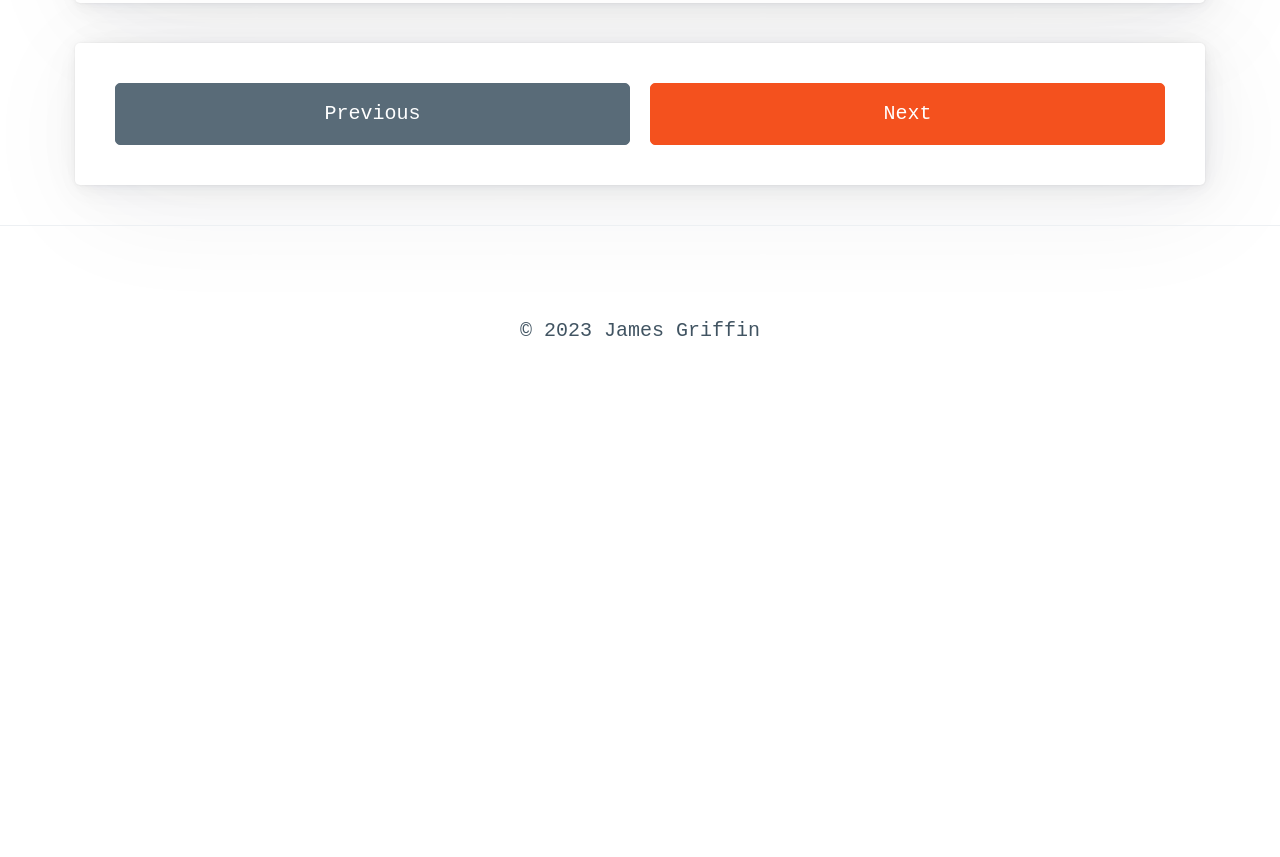
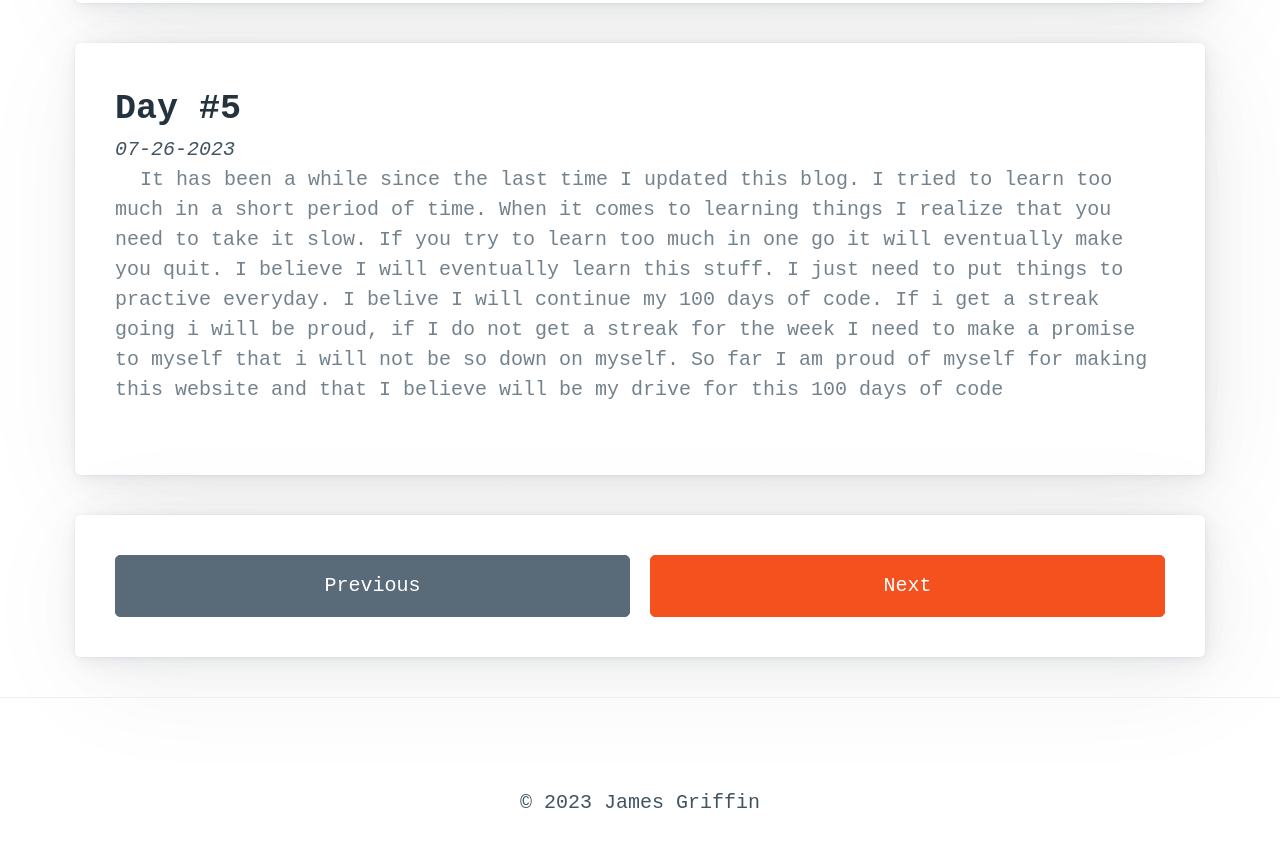
Before and after one commit to fex123griffin/newPortfolio, a website: page blog2.html in a window 1280 px wide. Shown: the part 640-1497 px from the top of the page. Before the commit the page ends 1066 px from the top, so only its background shows below. Drawn offline with nearby package versions, Linux system fonts and the light colour scheme.

Commit message:
add another section to blog

```diff
--- a/blog2.html
+++ b/blog2.html
@@ -32,6 +32,16 @@
 
     <div class="container">
         <article>
+            <div class="headings">
+                <h2>Day #5</h2>
+                <p class="top-pad"><cite>07-26-2023</cite></p>
+                <p class="top-pad indent-me">It has been a while since the last time I updated this blog. I tried to learn too much in a short period of time. When it comes to learning things I realize that you need to take it slow. If you try to learn too much in one go it will eventually make you quit. I believe I will eventually learn this stuff. I just need to put things to practive everyday. I belive I will continue my 100 days of code. If i get a streak going i will be proud, if I do not get a streak for the week I need to make a promise to myself that i will not be so down on myself. So far I am proud of myself for making this website and that I believe will be my drive for this 100 days of code   </p>
+            </div>
+        </article>
+    </div>
+
+    <div class="container">
+        <article>
             <div class="grid">
                 <!--<div role="button" class="contrast">Previous</div>-->
                 <div role="button" class="secondary" onclick="window.location.href='./blog.html';">Previous</div>
```
